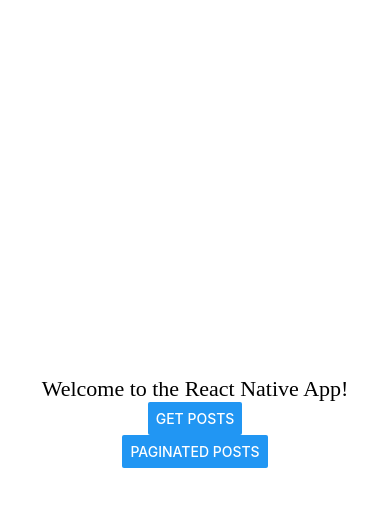
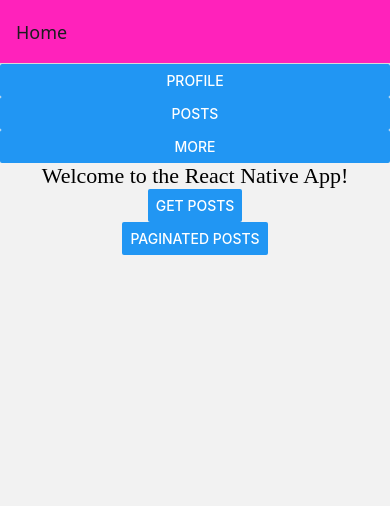
Before and after one commit to alaanaeeim/shop-App, a React Native app: screen /Home in a window 390 px wide. Shown: the top 506 px of the page. Built offline with nearby package versions, Linux system fonts and the light colour scheme.

Commit message:
add stack navigation

```diff
--- a/App.tsx
+++ b/App.tsx
@@ -1,15 +1,7 @@
-/**
- * Sample React Native App
- * https://github.com/facebook/react-native
- *
- * @format
- */
-
 import { useEffect } from 'react';
-import { Button, StatusBar, StyleSheet, Text, useColorScheme, View } from 'react-native';
-import Config from 'react-native-config';
+import { StatusBar, StyleSheet, useColorScheme, View } from 'react-native';
 import SplashScreen from 'react-native-splash-screen';
-import { getPaginatedPosts, getPosts } from './src/Apis/services/UserService';
+import Root from './src/Navigations/Root';
 
 function App() {
   const isDarkMode = useColorScheme() === 'dark';
@@ -21,11 +13,7 @@
   return (
     <View style={styles.container}>
       <StatusBar barStyle={isDarkMode ? 'light-content' : 'dark-content'} />
-      <View style={{ flex: 1, justifyContent: 'center', alignItems: 'center' }}>
-        <Text style={{ fontFamily: 'ComicNeue-Bold', fontSize: 22 }}>Welcome to the React Native App!</Text>
-        <Button title="Get Posts" onPress={getPosts} />
-        <Button title="Paginated Posts" onPress={() => getPaginatedPosts(10)} />
-      </View>
+      <Root />
     </View >
   );
 }
--- a/package.json
+++ b/package.json
@@ -18,10 +18,14 @@
   "dependencies": {
     "@react-native-async-storage/async-storage": "^2.2.0",
     "@react-native/new-app-screen": "0.80.2",
+    "@react-navigation/native": "^7.1.17",
+    "@react-navigation/native-stack": "^7.3.25",
     "axios": "^1.11.0",
     "react": "19.1.0",
     "react-native": "0.80.2",
     "react-native-config": "^1.5.6",
+    "react-native-safe-area-context": "^5.6.0",
+    "react-native-screens": "^4.14.1",
     "react-native-splash-screen": "^3.3.0",
     "reactotron-react-native": "^5.1.15",
     "reactotron-redux": "^3.2.0",
--- /dev/null
+++ b/src/Navigations/Root.tsx
@@ -0,0 +1,39 @@
+import { createNativeStackNavigator } from '@react-navigation/native-stack';
+import { NavigationContainer } from '@react-navigation/native';
+import Profile from '../Screens/ProfileScreen';
+import MoreMenu from '../Screens/MoreScreen';
+import Home from '../Screens/HomeScreen';
+import Posts from '../Screens/Posts';
+
+const Stack = createNativeStackNavigator();
+
+const Root = () => {
+    return (
+        <NavigationContainer>
+            <Stack.Navigator initialRouteName="Home" screenOptions={{
+                headerShown: true,
+                headerStyle: {
+                    backgroundColor: '#f2b'
+                }
+            }}>
+                <Stack.Screen name="Home" component={Home} options={({ route }) => ({
+                    headerShown: true,
+                    title: "Home"
+                })} />
+                <Stack.Screen name="Profile" component={Profile} options={({ route }) => ({
+                    headerShown: true,
+                    headerTitle: route?.params?.title || "Profile",
+                    headerBackTitleStyle: {
+                        fontSize: 18
+                    },
+                    headerBackVisible: true,
+                    headerBackTitle: "Home",
+                })} />
+                <Stack.Screen name="More" component={MoreMenu} />
+                <Stack.Screen name="Posts" component={Posts} />
+            </Stack.Navigator>
+        </NavigationContainer>
+    );
+};
+
+export default Root;
--- /dev/null
+++ b/src/Screens/HomeScreen/index.tsx
@@ -0,0 +1,21 @@
+import React from 'react'
+import { View, Text, Button } from 'react-native'
+import { getPaginatedPosts, getPosts } from '../../Apis/services/UserService'
+
+const Home = ({ navigation }: any) => {
+    return (
+        <View>
+            <Button title='Profile' onPress={() => navigation.navigate('Profile', { title: "Profile Screen" })} />
+            <Button title='Posts' onPress={() => navigation.navigate('Posts')} />
+            <Button title='More' onPress={() => navigation.navigate('More')} />
+
+            <View style={{ justifyContent: 'center', alignItems: 'center' }}>
+                <Text style={{ fontFamily: 'ComicNeue-Bold', fontSize: 22 }}>Welcome to the React Native App!</Text>
+                <Button title="Get Posts" onPress={getPosts} />
+                <Button title="Paginated Posts" onPress={() => getPaginatedPosts(10)} />
+            </View>
+        </View>
+    )
+}
+
+export default Home
--- /dev/null
+++ b/src/Screens/MoreScreen/index.tsx
@@ -0,0 +1,12 @@
+import { View, Text } from 'react-native'
+import React from 'react'
+
+const MoreMenu = () => {
+  return (
+    <View>
+      <Text>MoreMenu</Text>
+    </View>
+  )
+}
+
+export default MoreMenu
--- /dev/null
+++ b/src/Screens/Posts/index.tsx
@@ -0,0 +1,12 @@
+import { View, Text } from 'react-native'
+import React from 'react'
+
+const Posts = () => {
+  return (
+    <View>
+      <Text>Posts</Text>
+    </View>
+  )
+}
+
+export default Posts
--- /dev/null
+++ b/src/Screens/ProfileScreen/index.tsx
@@ -0,0 +1,12 @@
+import { View, Text } from 'react-native'
+import React from 'react'
+
+const Profile = () => {
+  return (
+    <View>
+      <Text>Profile</Text>
+    </View>
+  )
+}
+
+export default Profile;
```
Also changed, not shown: Project_Plan.txt, src/Screens/HomeScreen/styles.ts (added), src/Screens/MoreScreen/styles.ts (added), src/Screens/Posts/styles.ts (added), src/Screens/ProfileScreen/styles.ts (added).
